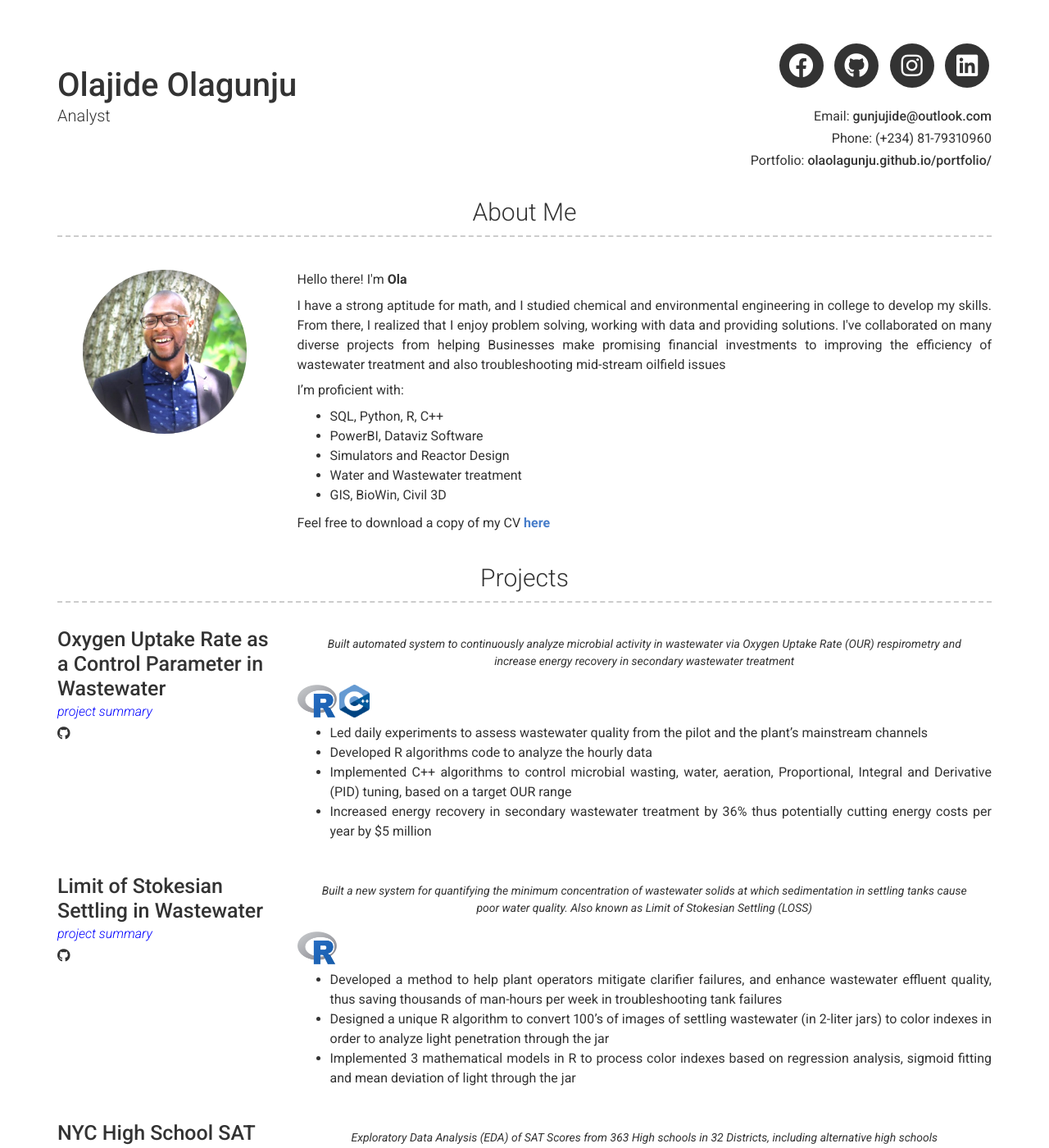
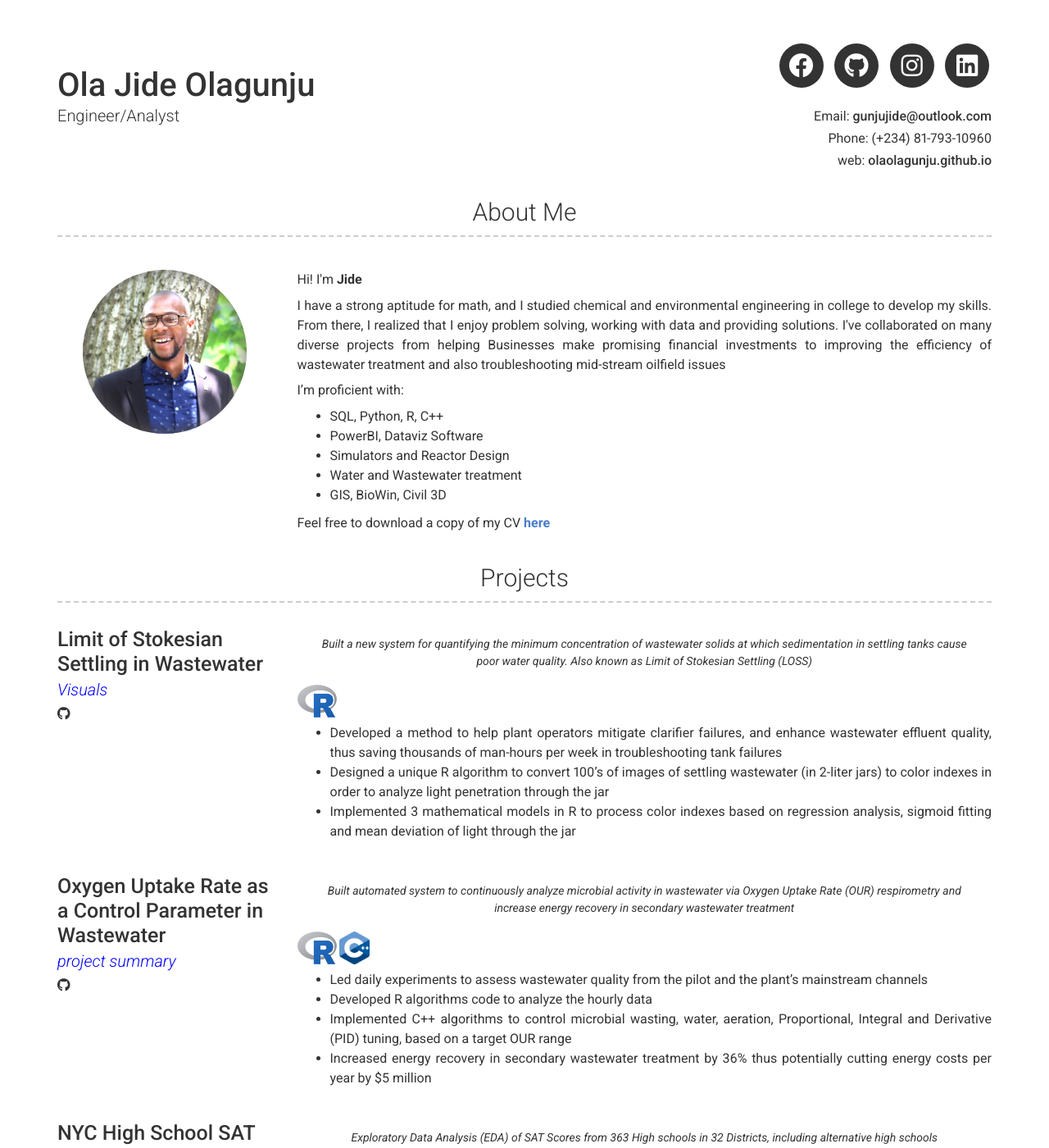
Before and after one commit to OlaOlagunju/cloudgeek.com.ng, a Jekyll site: the page built from index.md, in a window 1280 px wide and 1400 px high. Shown: the whole window at 82% size. Built offline with Jekyll 4.4.1, drawn with Linux system fonts in a browser that asks for light colours; nearby versions of some CDN libraries; some of the changed text lies outside the part shown.

Commit message:
Update _config.yml

```diff
--- a/_config.yml
+++ b/_config.yml
@@ -6,14 +6,14 @@ repository: OlaOlagunju.github.io
 version: 2
 
 # Personal info
-name: Olajide Olagunju
-title: Analyst
-phone: (+234) 81-79310960
+name: Ola Jide Olagunju
+title: Engineer/Analyst
+phone: (+234) 81-793-10960
 # phone_title: Phone (Phone title override)
 email: gunjujide@outlook.com
 # email_title: Email (Email title override)
-website: olaolagunju.github.io/portfolio/
-website_title: Portfolio
+website: olaolagunju.github.io
+website_title: web
 # Dark Mode (true/false/never)
 darkmode: false
 
@@ -51,7 +51,7 @@ additional_links:
 # about_title: About Me (Use this to override about section title)
 about_profile_image: /images/meee.jpg
 about_content: | # this will include new lines to allow paragraphs
-  <p>Hello there! I'm <strong>Ola</strong>  </p>
+  <p>Hi! I'm <strong>Jide</strong>  </p>
   <p>I have a strong aptitude for math, and I studied chemical and environmental engineering in college to develop my skills. From there, I realized that I enjoy problem solving, working with data and providing solutions.
      I've collaborated on many diverse projects from helping Businesses make promising financial investments to improving the efficiency of wastewater treatment and also troubleshooting mid-stream oilfield issues</p>
    I'm proficient with:
@@ -67,9 +67,27 @@ content:
     layout: list # Type of content section (list/text)
     content:
       - layout: left
+        title: Limit of Stokesian Settling in Wastewater
+        link: github.com/OlaOlagunju/LOSS_Project
+        link_text: <p style="color:blue;font-size:20px;">Visuals</p>
+        additional_links:
+          #- title:  Github page for project (eg. sproogen/modern-resume-theme)
+          #  icon: fab fa-github
+          #  url: Link to project (eg. sproogen.github.io/modern-resume-theme)(optional)
+          - title:  Full Project
+            icon: fab fa-github
+            url: github.com/OlaOlagunju/LOSS_Project/blob/main/Full%20Project%20-%20Calculating%20the%20Limit%20of%20Stokesian%20Settling%20in%20Wastewater.ipynb
+        quote: >
+          Built a new system for quantifying the minimum concentration of wastewater solids at which sedimentation in settling tanks cause poor water quality. Also known as Limit of Stokesian Settling (LOSS)
+        description: | #
+          <img src="/images/rlogo.png" width="48" height="40" />
+          - Developed a method to help plant operators mitigate clarifier failures, and enhance wastewater effluent quality, thus saving thousands of man-hours per week in troubleshooting tank failures
+          - Designed a unique R algorithm to convert 100’s of images of settling wastewater (in 2-liter jars) to color indexes in order to analyze light penetration through the jar
+          - Implemented 3 mathematical models in R to process color indexes based on regression analysis, sigmoid fitting and mean deviation of light through the jar
+      - layout: left
         title: Oxygen Uptake Rate as a Control Parameter in Wastewater
         link: github.com/OlaOlagunju/OUR_Project
-        link_text: <p style="color:blue">project summary</p>
+        link_text: <p style="color:blue;font-size:20px;">project summary</p>
         additional_links:
           #- title:  Github page for project (eg. sproogen/modern-resume-theme)
           #  icon: fab fa-github
@@ -86,27 +104,9 @@ content:
           - Implemented C++ algorithms to control microbial wasting, water, aeration, Proportional, Integral and Derivative (PID) tuning, based on a target OUR range
           - Increased energy recovery in secondary wastewater treatment by 36% thus potentially cutting energy costs per year by $5 million
       - layout: left
-        title: Limit of Stokesian Settling in Wastewater
-        link: github.com/OlaOlagunju/LOSS_Project
-        link_text: <p style="color:blue">project summary</p>
-        additional_links:
-          #- title:  Github page for project (eg. sproogen/modern-resume-theme)
-          #  icon: fab fa-github
-          #  url: Link to project (eg. sproogen.github.io/modern-resume-theme)(optional)
-          - title:  Full Project
-            icon: fab fa-github
-            url: github.com/OlaOlagunju/LOSS_Project/blob/main/Full%20Project%20-%20Calculating%20the%20Limit%20of%20Stokesian%20Settling%20in%20Wastewater.ipynb
-        quote: >
-          Built a new system for quantifying the minimum concentration of wastewater solids at which sedimentation in settling tanks cause poor water quality. Also known as Limit of Stokesian Settling (LOSS)
-        description: | #
-          <img src="/images/rlogo.png" width="48" height="40" />
-          - Developed a method to help plant operators mitigate clarifier failures, and enhance wastewater effluent quality, thus saving thousands of man-hours per week in troubleshooting tank failures
-          - Designed a unique R algorithm to convert 100’s of images of settling wastewater (in 2-liter jars) to color indexes in order to analyze light penetration through the jar
-          - Implemented 3 mathematical models in R to process color indexes based on regression analysis, sigmoid fitting and mean deviation of light through the jar
-      - layout: left
         title: NYC High School SAT Scores
         link: github.com/OlaOlagunju/SAT_Scores_Project
-        link_text: <p style="color:blue">project summary</p>
+        link_text: <p style="color:blue;font-size:20px;">project summary</p>
         additional_links:
           #- title:  Github page for project (eg. sproogen/modern-resume-theme)
           #  icon: fab fa-github
@@ -124,7 +124,7 @@ content:
       - layout: left
         title: Using SQL to guide Business decisions for Chinook
         link: github.com/OlaOlagunju/SQL_Business_Project
-        link_text: <p style="color:blue">project summary</p>
+        link_text: <p style="color:blue;font-size:20px;">project summary</p>
         additional_links:
           #- title:  Github page for project (eg. sproogen/modern-resume-theme)
           #  icon: fab fa-github
@@ -157,9 +157,18 @@ content:
     layout: list
     content:
       - layout: left
+        title: ChampionX
+        sub_title: <p style="color:blue">Engineer</p>
+        caption: 2021 - present
+        link: https://www.championx.com/
+        quote: >
+          ChampionX is a global leader in chemistry programs and services, artificial lift solutions, automation and optimization equipment, and drilling technologies for the upstream and midstream oil and gas industry.
+        description: | # this will include new lines to allow paragraphs
+          Managing chemical biocide, corrosion and scale inhibitors, demulsifiers, and other oilfield chemicals for our clients. Facilitating processing of orders, deliveries, and quality assurance of products.
+      - layout: left
         title: Lionbridge Technologies
         sub_title: <p style="color:blue">Data Analyst</p>
-        caption: 2018 - present
+        caption: 2018 - 2021
         link: https://lionbridge.ai/
         quote: >
           Lionbridge AI helps businesses large and small build, test and improve machine learning models, providing access to a huge volume of data across all languages and file types
```
